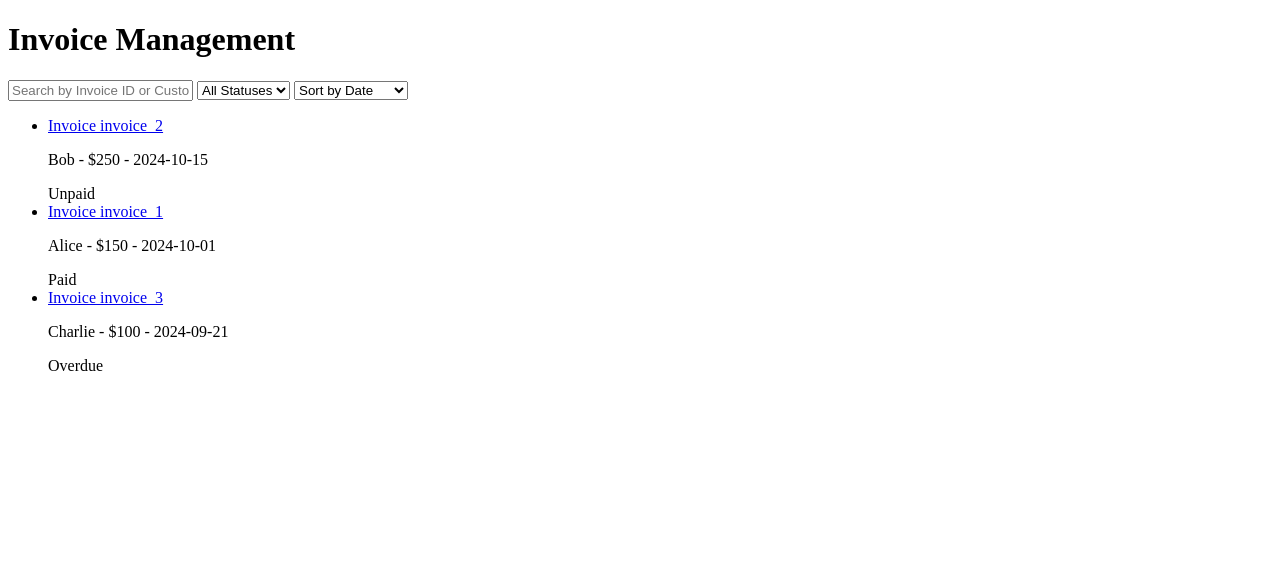
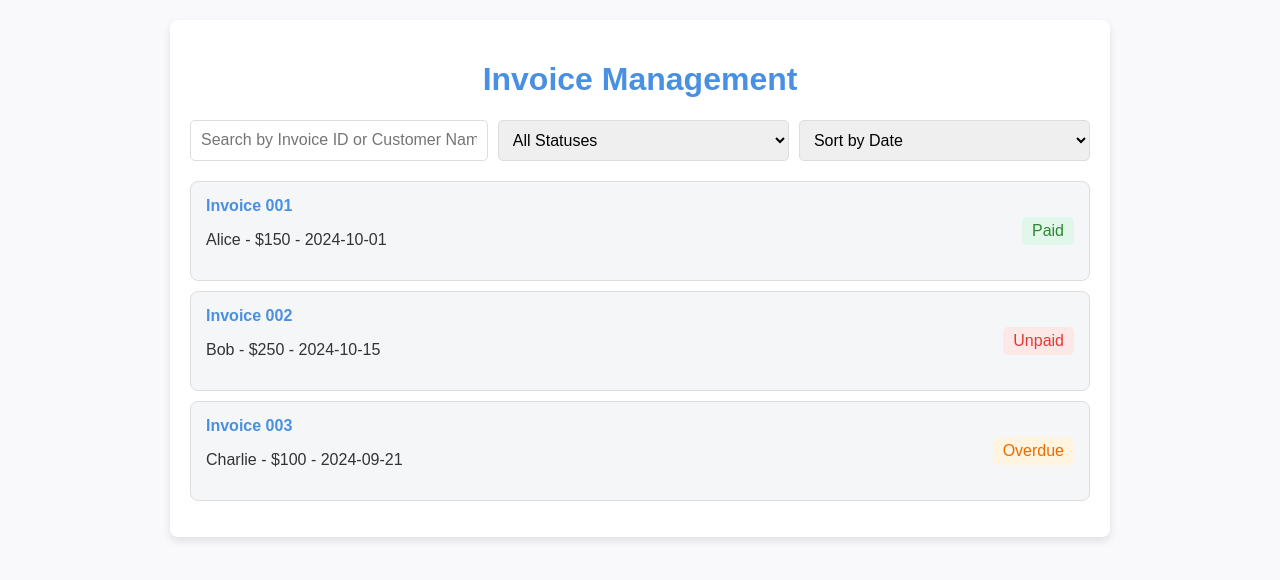
Before and after one commit to VanceX101/fado-drafting-invoice, a plain HTML site: page index.html in a window 1280 px wide. Drawn offline with Linux system fonts and the light colour scheme.

Commit message:
Update index.html

```diff
--- a/index.html
+++ b/index.html
@@ -5,7 +5,73 @@
     <meta name="viewport" content="width=device-width, initial-scale=1.0">
     <title>Invoice Management</title>
     <style>
-        /* CSS tương tự như trên */
+        body {
+            font-family: Arial, sans-serif;
+            background-color: #f9f9fc;
+            margin: 0;
+            padding: 0;
+            color: #333;
+        }
+        h1 {
+            text-align: center;
+            color: #4A90E2;
+        }
+        #app {
+            max-width: 900px;
+            margin: 20px auto;
+            padding: 20px;
+            background: #fff;
+            box-shadow: 0 4px 8px rgba(0,0,0,0.1);
+            border-radius: 8px;
+        }
+        .search-filter {
+            display: flex;
+            justify-content: space-between;
+            gap: 10px;
+            margin-bottom: 20px;
+        }
+        .search-filter input, .search-filter select {
+            padding: 10px;
+            font-size: 16px;
+            border: 1px solid #ddd;
+            border-radius: 5px;
+            width: 100%;
+        }
+        #invoice-list {
+            list-style: none;
+            padding: 0;
+        }
+        .invoice-item {
+            padding: 15px;
+            margin: 10px 0;
+            background-color: #f4f6f8;
+            border: 1px solid #ddd;
+            border-radius: 8px;
+            display: flex;
+            justify-content: space-between;
+            align-items: center;
+        }
+        .invoice-item a {
+            font-weight: bold;
+            color: #4A90E2;
+            text-decoration: none;
+        }
+        .invoice-item .status {
+            padding: 5px 10px;
+            border-radius: 5px;
+        }
+        .status-paid {
+            background-color: #e0f7e9;
+            color: #2d8631;
+        }
+        .status-unpaid {
+            background-color: #fde8e8;
+            color: #e53935;
+        }
+        .status-overdue {
+            background-color: #fff4e0;
+            color: #e86c00;
+        }
     </style>
 </head>
 <body>
@@ -34,23 +100,18 @@
     </div>
 
     <script>
+        // Dummy data for demonstration purposes
+        const invoices = [
+            { id: '001', customer: 'Alice', date: '2024-10-01', amount: 150.00, status: 'paid' },
+            { id: '002', customer: 'Bob', date: '2024-10-15', amount: 250.00, status: 'unpaid' },
+            { id: '003', customer: 'Charlie', date: '2024-09-21', amount: 100.00, status: 'overdue' },
+            // Add more invoice data as needed
+        ];
+
         const invoiceList = document.getElementById('invoice-list');
         const searchInput = document.getElementById('search-input');
         const statusFilter = document.getElementById('status-filter');
         const sortSelect = document.getElementById('sort-select');
-        let invoices = [];
-
-        // Fetch invoices data from JSON file
-        fetch('invoices/invoices.json')
-            .then(response => response.json())
-            .then(data => {
-                invoices = data;
-                filterAndSortInvoices(); // Display all invoices on initial load
-            })
-            .catch(error => {
-                console.error("Error loading invoices:", error);
-                invoiceList.innerHTML = "<p>Error loading invoices. Please try again later.</p>";
-            });
 
         function displayInvoices(filteredInvoices) {
             invoiceList.innerHTML = '';
@@ -98,6 +159,8 @@
         searchInput.addEventListener('input', filterAndSortInvoices);
         statusFilter.addEventListener('change', filterAndSortInvoices);
         sortSelect.addEventListener('change', filterAndSortInvoices);
+
+        displayInvoices(invoices);
     </script>
 </body>
 </html>
```
